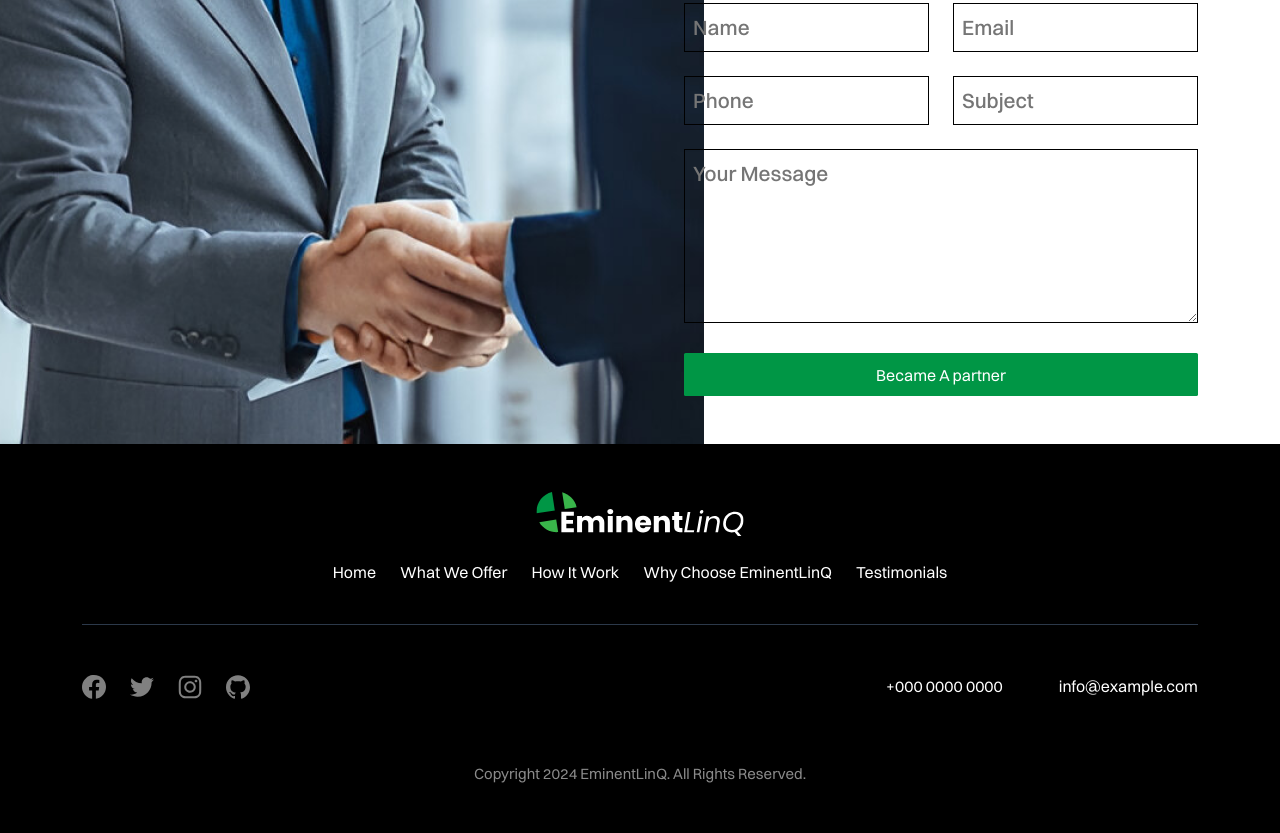
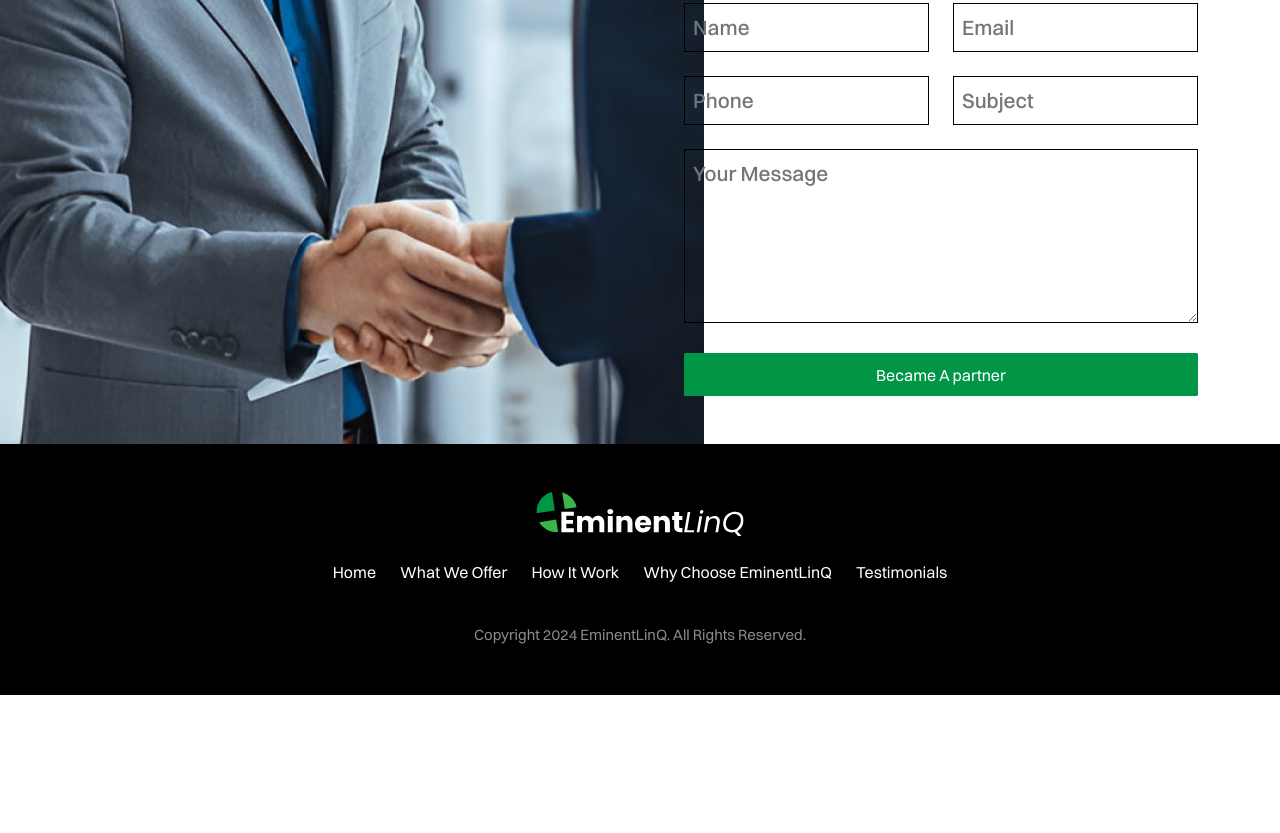
Before and after one commit to faisal-dev786/eminent_linq_website, a plain HTML site: page index.html in a window 1280 px wide. Shown: the part 5831-6664 px from the top of the page. After the commit the page ends 6526 px from the top, so only its background shows below. Drawn offline with nearby package versions, Linux system fonts and the light colour scheme; files whose address does not match are found by name; a web font is replaced by a local one.

Commit message:
social info removed

```diff
--- a/index.html
+++ b/index.html
@@ -511,7 +511,7 @@
           </div>
         </div>
         <!-- social icons -->
-        <div
+        <!-- <div
           style="border-top: 1px solid #2c394a"
           class="d-md-flex justify-content-between pt-5 pb-3"
         >
@@ -539,10 +539,10 @@
               </div>
             </a>
           </div>
-        </div>
+        </div> -->
         <p
           style="opacity: 54%; font-size: 15px"
-          class="secondary-para2 text-center mb-0 py-5"
+          class="secondary-para2 text-center mb-0 pb-5"
         >
           Copyright 2024 EminentLinQ. All Rights Reserved.
         </p>
```
